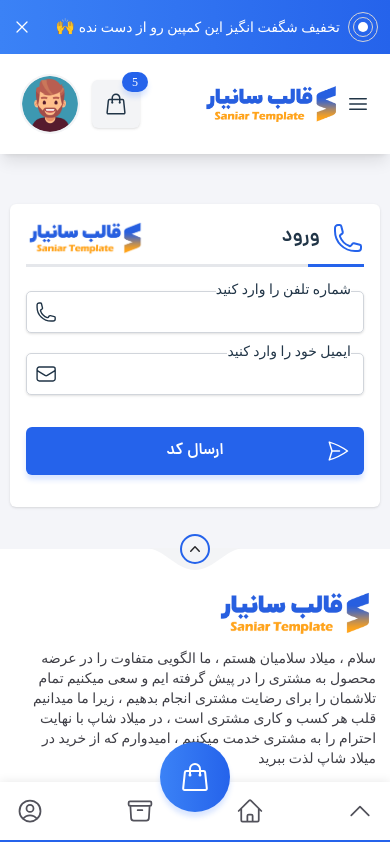
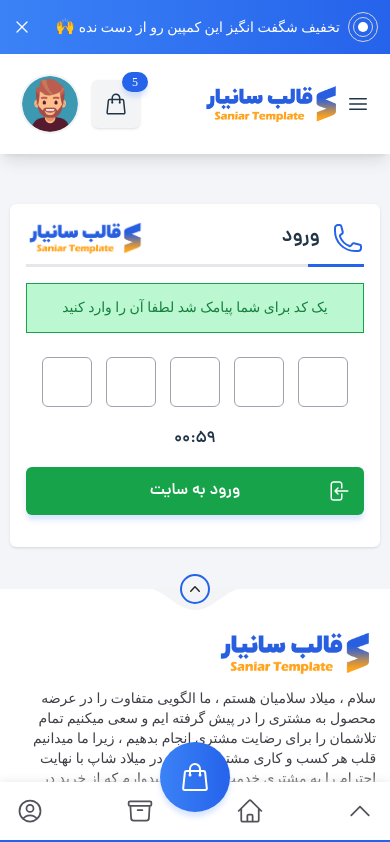
Before and after one commit to milad1385/saniarOnlineShop, a React (Vite) app: page /otp-login in a window 390 px wide. Shown: the top 842 px of the page. Built offline with nearby package versions, Linux system fonts and the light colour scheme; a web font is replaced by a local one.

Commit message:
fix style bug in otp page of send code

```diff
--- a/src/Pages/OptLogin/OtpLogin.jsx
+++ b/src/Pages/OptLogin/OtpLogin.jsx
@@ -5,7 +5,7 @@ import Footer from "../../Components/Footer/Footer";
 import FooterMenu from "../../Components/FooterMenu/FooterMenu";
 import DetailModal from "../../Components/DetailModal/DetailModal";
 function OtpLogin() {
-  const [isCodeSent, setCodeSent] = useState(false);
+  const [isCodeSent, setCodeSent] = useState(true);
   const [isShowSuccessModal, setIsShowSuccessModal] = useState(false);
   const [isShowErrorModal, setIsShowErrorModal] = useState(false);
   const [isShowExpireModal, setIsShowExpireModal] = useState(false);
@@ -40,21 +40,21 @@ function OtpLogin() {
                   یک کد برای شما پیامک شد لطفا آن را وارد کنید
                 </div>
                 <div className="grid grid-cols-5 gap-x-3.5 mt-6 px-4 md:px-8">
-                  <input type="text" className="otp-input" />
-                  <input type="text" className="otp-input" />
-                  <input type="text" className="otp-input" />
-                  <input type="text" className="otp-input" />
-                  <input type="text" className="otp-input" />
+                  <input type="text" className="otp-input" maxLength={1} />
+                  <input type="text" className="otp-input" maxLength={1} />
+                  <input type="text" className="otp-input" maxLength={1} />
+                  <input type="text" className="otp-input" maxLength={1} />
+                  <input type="text" className="otp-input" maxLength={1} />
                 </div>
 
                 <div className="flex-center mt-5 font-DanaDemiBold text-base md:text-lg">
                   <span className="select-none">00:59</span>
                 </div>
-                <div className="bg-green-600 select-none relative text-white font-DanaDemiBold p-3 mt-4 flex-center text-lg rounded-md shadow-blue cursor-pointer">
-                  <button className="form-fildes__btn " id="login">
+                <div className="bg-green-600 select-none relative text-white font-DanaDemiBold p-3 mt-4 flex-center text-base md:text-lg rounded-md shadow-blue cursor-pointer">
+                  <button className="outline-none">
                     ورود به سایت
                   </button>
-                  <svg className="w-7 h-7 absolute right-3.5">
+                  <svg className="w-6 md:w-7 h-6 md:h-7 absolute right-3.5">
                     <use href="#arrow-left-on-rectangle"></use>
                   </svg>
                 </div>
```
